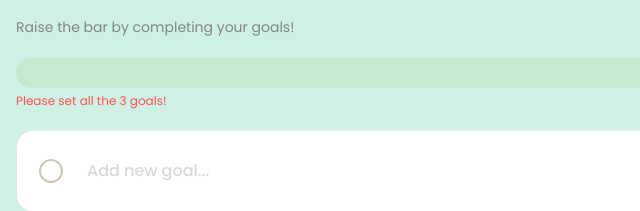
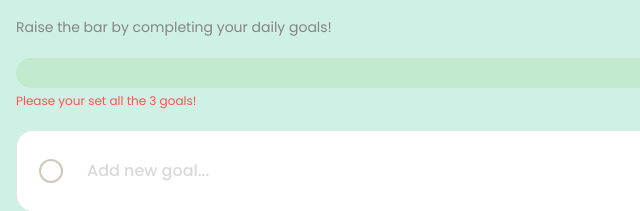
Before and after one commit to avneeshku21/Focus-on-Today, a plain HTML site: page index.html in a window 1280 px wide. Both pictures are taken after a click on the element 51 px from the left and 405 px from the top of the page. Shown: the part 235-446 px from the top of the page, 0-640 px from the left. Drawn offline with Linux system fonts and the light colour scheme; a web font is replaced by a local one.

Commit message:
Update index.html

```diff
--- a/index.html
+++ b/index.html
@@ -23,12 +23,12 @@
           <span>Today</span>
           <img class="sun-icon" src="/imgaes/Sun.svg" alt="sun" />
         </h2>
-        <p class="progress-label">Raise the bar by completing your goals!</p>
+        <p class="progress-label">Raise the bar by completing your daily goals!</p>
         <div class="progress-bar">
           <div class="progress-value">
             <span>2/3 Completed</span>
           </div>
-          <p class="error-label">Please set all the 3 goals!</p>
+          <p class="error-label">Please your set all the 3 goals!</p>
         </div>
 
         <div class="goal-container">
```
